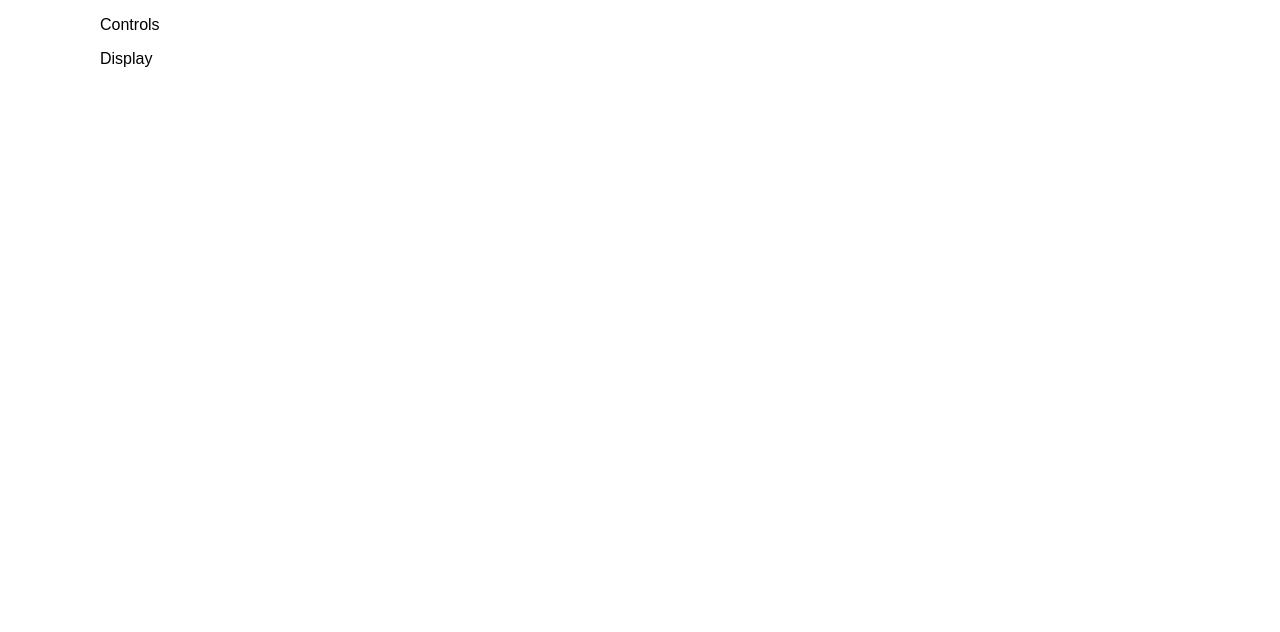
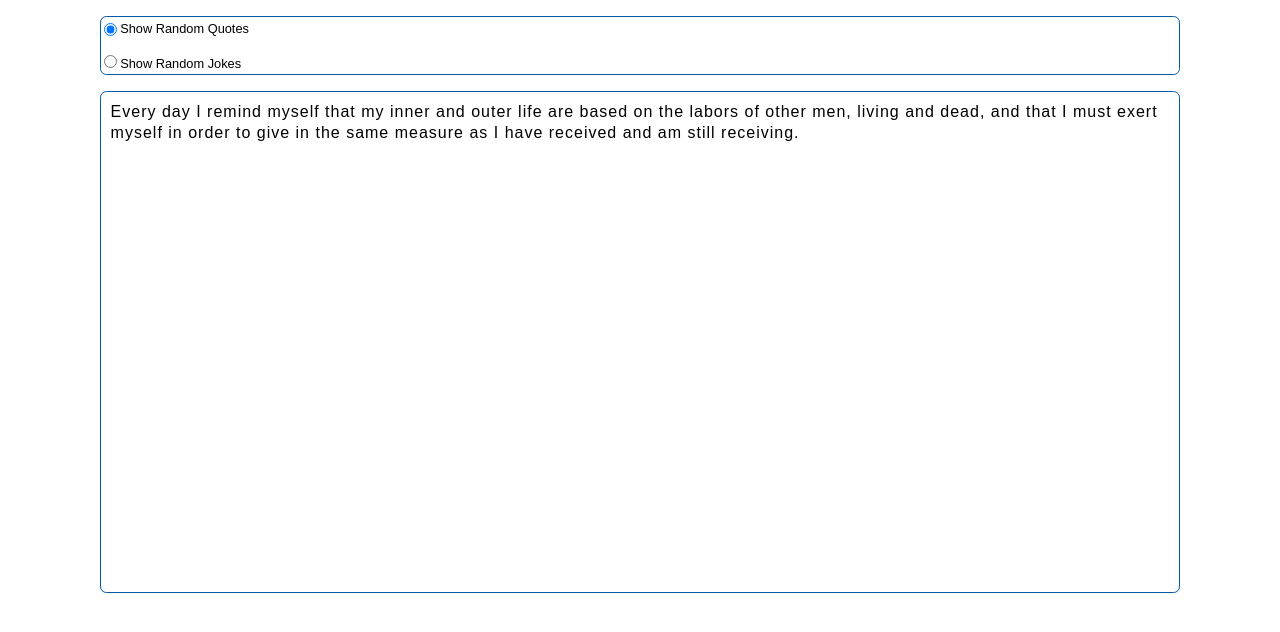
Before and after one commit to CoderAJ7470/random-dad-jokes, a React (Vite) app: page / in a window 1280 px wide. Shown: the top 632 px of the page. Built offline with nearby package versions, Linux system fonts and the light colour scheme; the HTML template or start-up script is replaced by a standard one.

Commit message:
Got preliminary layout done

```diff
--- a/eslint.config.js
+++ b/eslint.config.js
@@ -21,6 +21,7 @@ export default tseslint.config(
       ...reactHooks.configs.recommended.rules,
       'react/no-unused-vars': 'off',
       'react/no-unused-imports': 'off',
+      '@typescript-eslint/no-unused-vars': 'off',
       'react-refresh/only-export-components': [
         'off',
         { allowConstantExport: true },
--- a/src/components/Controls.tsx
+++ b/src/components/Controls.tsx
@@ -1,5 +1,29 @@
 import '../styles/controls.css';
 
 export const Controls = () => {
-  return <section className='controls-wrapper'>Controls</section>;
+  return (
+    <section className='controls-wrapper'>
+      <section className='selector-wrapper'>
+        <input
+          className='selectors'
+          type='radio'
+          id='randomQuotes'
+          name='selection'
+          value='Show Random Quotes'
+          defaultChecked
+        />
+        <label htmlFor='randomQuotes'>Show Random Quotes</label>
+      </section>
+      <section>
+        <input
+          className='selectors'
+          type='radio'
+          id='randomJokes'
+          name='selection'
+          value='Show Random Jokes'
+        />
+        <label htmlFor='randomJokes'>Show Random Jokes</label>
+      </section>
+    </section>
+  );
 };
--- a/src/components/Display.tsx
+++ b/src/components/Display.tsx
@@ -1,3 +1,12 @@
+import '../styles/display.css';
+
 export const Display = () => {
-  return <div>Display</div>;
+  return (
+    <div className='display-wrapper'>
+      Every day I remind myself that my inner and outer life are based on the
+      labors of other men, living and dead, and that I must exert myself in
+      order to give in the same measure as I have received and am still
+      receiving.
+    </div>
+  );
 };
--- a/src/styles/controls.css
+++ b/src/styles/controls.css
@@ -1,3 +1,20 @@
 .controls-wrapper {
   margin-bottom: 1rem;
+  font-size: 0.8rem;
+  border: 1px solid rgb(5, 90, 165);
+  border-radius: 0.4rem;
+  padding: 0.2rem;
 }
+
+.controls-wrapper section:first-of-type {
+  margin-bottom: 1rem;
+}
+
+.selector-wrapper {
+  display: flex;
+  align-items: end;
+}
+
+.selectors {
+  margin-left: 0;
+}
--- /dev/null
+++ b/src/styles/display.css
@@ -0,0 +1,9 @@
+.display-wrapper {
+  height: 30rem;
+  border: 1px solid rgb(5, 90, 165);
+  border-radius: 0.4rem;
+  padding: 0.6rem;
+  overflow-y: scroll;
+  line-height: 1.3rem;
+  letter-spacing: 1px;
+}
```
